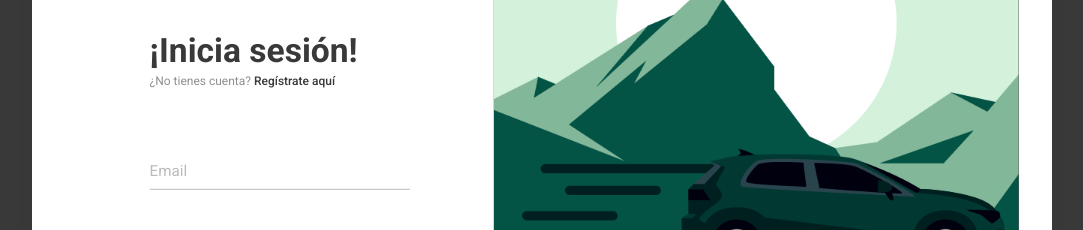
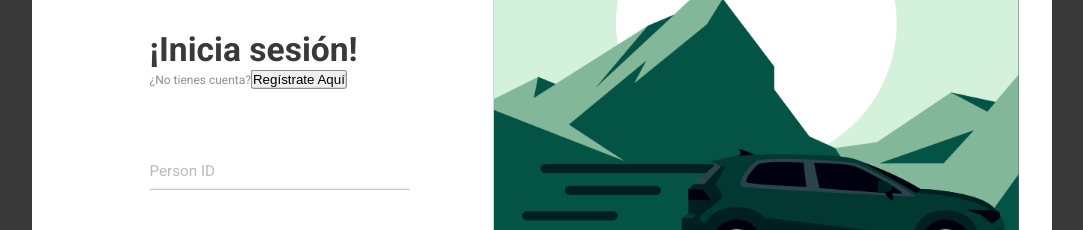
Before and after one commit to Anezeres/DesarrolloSoftwareUnivalle, a React (Create React App) app in the folder client/front-green-wheels/: page /login in a window 1280 px wide. Shown: the part 245-475 px from the top of the page, without its empty margins (98-1181 px from the left). Built offline with nearby package versions, Linux system fonts and the light colour scheme.

Commit message:
Changing user's email field for person id field in login form

```diff
--- a/client/front-green-wheels/src/components/PersonLoginForm.jsx
+++ b/client/front-green-wheels/src/components/PersonLoginForm.jsx
@@ -10,18 +10,20 @@ import logo from '../Frontend/Media/logog.png';
 import logo2 from '../Frontend/Media/logog.png';
 
 
+
 export function PersonLoginForm() {
 
   const Navigate = useNavigate();
   const [password, setPassword] = useState('');
   const [names, setNames] = useState('');
   const [email, setEmail] = useState('');
+  const [personId, setPersonId] = useState('');
 
   async function InicioSesion(a) {
     a.preventDefault();
         try {
                 const response = await postLoginForm({
-                        email: email,
+                        person_id: personId,
                         password: password
                 });
 
@@ -35,10 +37,14 @@ export function PersonLoginForm() {
                 }
         }
         catch (error) {
-            setEmail('');
+            setPersonId('');
             setPassword('');
             console.log("La operación fracaso");
         }
+  }
+
+  const sendToRegistrationPage = () => {
+    return Navigate('/register');
   }
 
   async function registro(b) {
@@ -176,7 +182,9 @@ export function PersonLoginForm() {
               <div className="heading">
                 <h2>¡Inicia sesión!</h2>
                 <h6>¿No tienes cuenta?</h6>
-                <a href="#" className="toggle"> Regístrate aquí</a>
+                {/**<a href="#" className="toggle"> Regístrate aquí</a> */}
+
+                <button onClick={sendToRegistrationPage}>Regístrate Aquí</button>
               </div>
               <div className="actual-form">
                 <div className="input-wrap">
@@ -185,11 +193,11 @@ export function PersonLoginForm() {
                     minLength="5"
                     className="input-field"
                     autoComplete="off"
-                    value={email}
+                    value={personId}
                     required
-                    onChange={(a)=>setEmail(a.target.value)}
+                    onChange={(a)=>setPersonId(a.target.value)}
                   />
-                  <label>Email</label>
+                  <label>Person ID</label>
                 </div>
                 <div className="input-wrap">
                   <input
```
Also changed, not shown: 1 other file (tests, documents, lock files or other folders).
